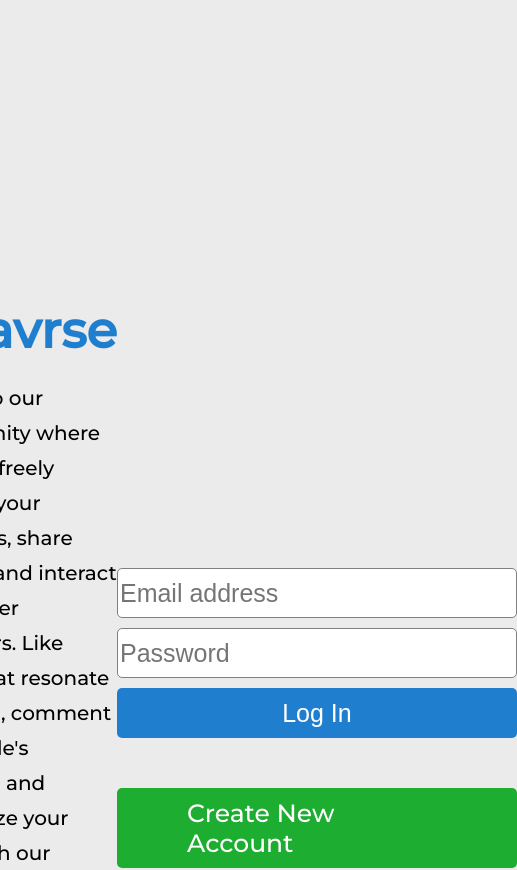
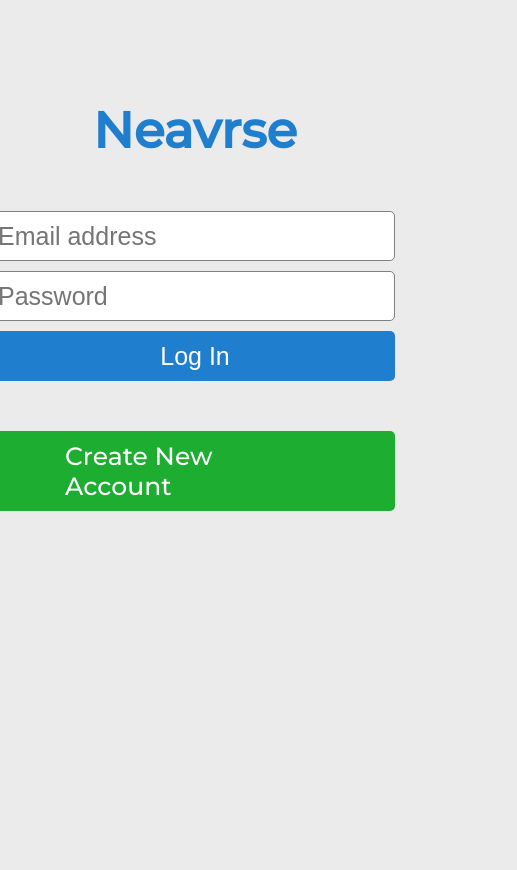
Before and after one commit to dan77272/neaverse, a Next.js app: page /login/login in a window 390 px wide. Shown: the top 870 px of the page, 517 px wide, since content can reach past the window. After the commit the page ends 844 px from the top, so only its background shows below. Built offline with nearby package versions, Linux system fonts and the light colour scheme.

Commit message:
Update login.module.scss

```diff
--- a/pages/login/login.module.scss
+++ b/pages/login/login.module.scss
@@ -6,11 +6,23 @@
     justify-content: center;
     margin-top: 300px;
 
+    @media (max-width: 786px) {
+        display: flex;
+        flex-direction: column;
+        justify-content: center;
+        align-items: center;
+        margin: 50px;
+    }
+
     .title{
         display: flex;
         flex-direction: column;
         justify-content: center;
         margin-left: 40px;
+
+        @media (max-width: 786px) {
+            margin: 50px;
+        }
         h1{
             font-size: 50px;
             margin: 0px;
@@ -19,6 +31,10 @@
         p{
             font-size: 20px;
             line-height: 35px;
+
+            @media (max-width: 786px) {
+                display: none;
+            }
         }
     }
 
```
